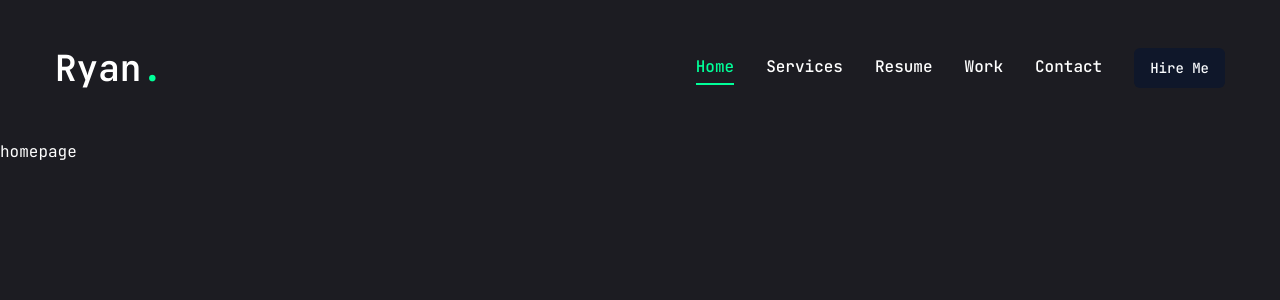
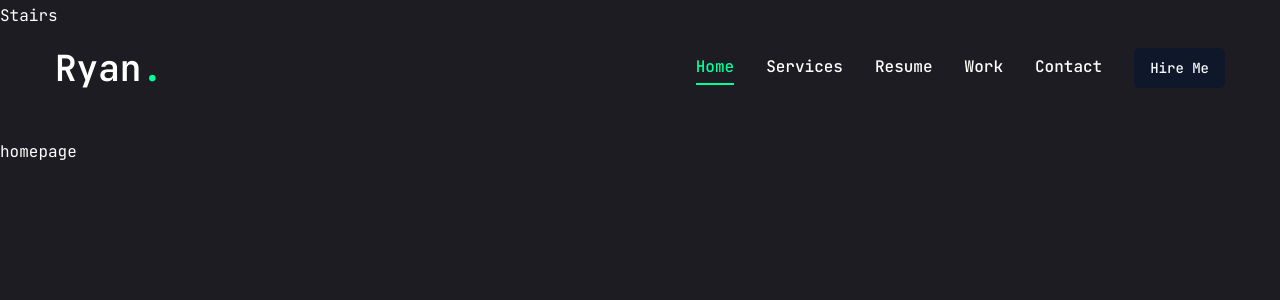
Before and after one commit to rygo2765/web-dev-portfolio, a Next.js app: page / in a window 1280 px wide. Shown: the top 300 px of the page. Built offline with nearby package versions, Linux system fonts and the light colour scheme.

Commit message:
stair animation wip

```diff
--- a/app/layout.tsx
+++ b/app/layout.tsx
@@ -5,6 +5,7 @@
 //components
 import Header from "@/components/Header";
 import PageTransition from "@/components/PageTransition";
+import StairTransition from "@/components/StairTransition";
 
 const jetbrainsMono = JetBrains_Mono({
   subsets: ["latin"],
@@ -26,6 +27,7 @@
     <html lang="en">
       <body className={jetbrainsMono.variable}>
         <Header />
+        <StairTransition/>
         <PageTransition>{children}</PageTransition>
       </body>
     </html>
--- /dev/null
+++ b/components/StairTransition.tsx
@@ -0,0 +1,24 @@
+"use client";
+import { AnimatePresence, motion } from "framer-motion";
+import React from "react";
+import { usePathname } from "next/navigation";
+
+//components
+import Stairs from "./Stairs";
+
+const StairTransition: React.FC = () => {
+  const pathname = usePathname();
+  return (
+    <>
+      <AnimatePresence mode="wait">
+        <div key={pathname}>
+          <div className="h-screen w-screen fixed top-0 left-0 right-0 pointer-events-none z-40 flex">
+            <Stairs/>
+          </div>
+        </div>
+      </AnimatePresence>
+    </>
+  );
+};
+
+export default StairTransition;
--- /dev/null
+++ b/components/Stairs.tsx
@@ -0,0 +1,20 @@
+import React from 'react'
+import { motion } from 'framer-motion'
+
+//variants
+const stairAnimation = {
+    initial: {
+        top: '0%',
+    },
+    animate: {
+        top: '100%',
+    }
+}
+
+const Stairs: React.FC = () => {
+  return (
+    <div>Stairs</div>
+  )
+}
+
+export default Stairs
```
